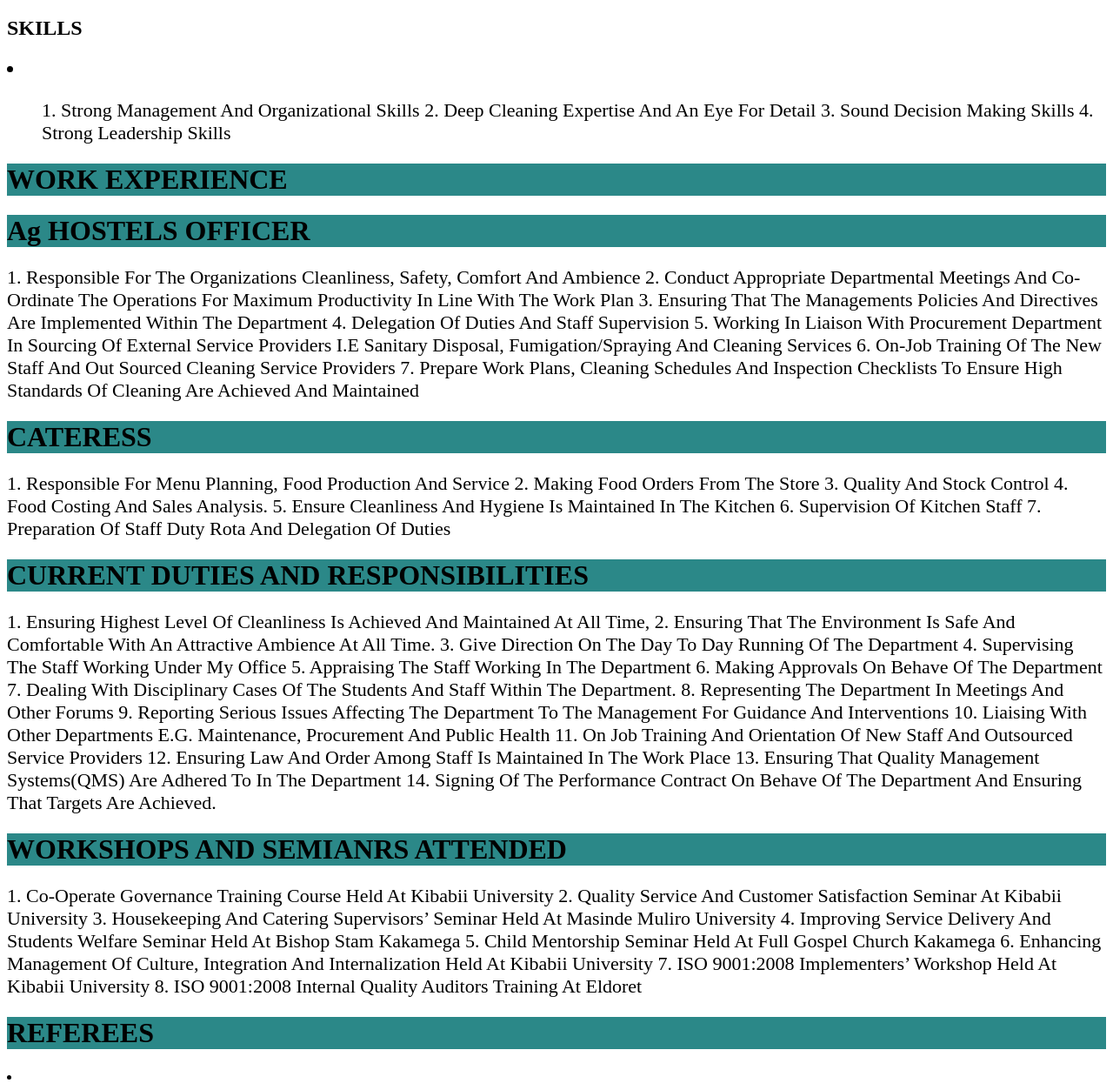
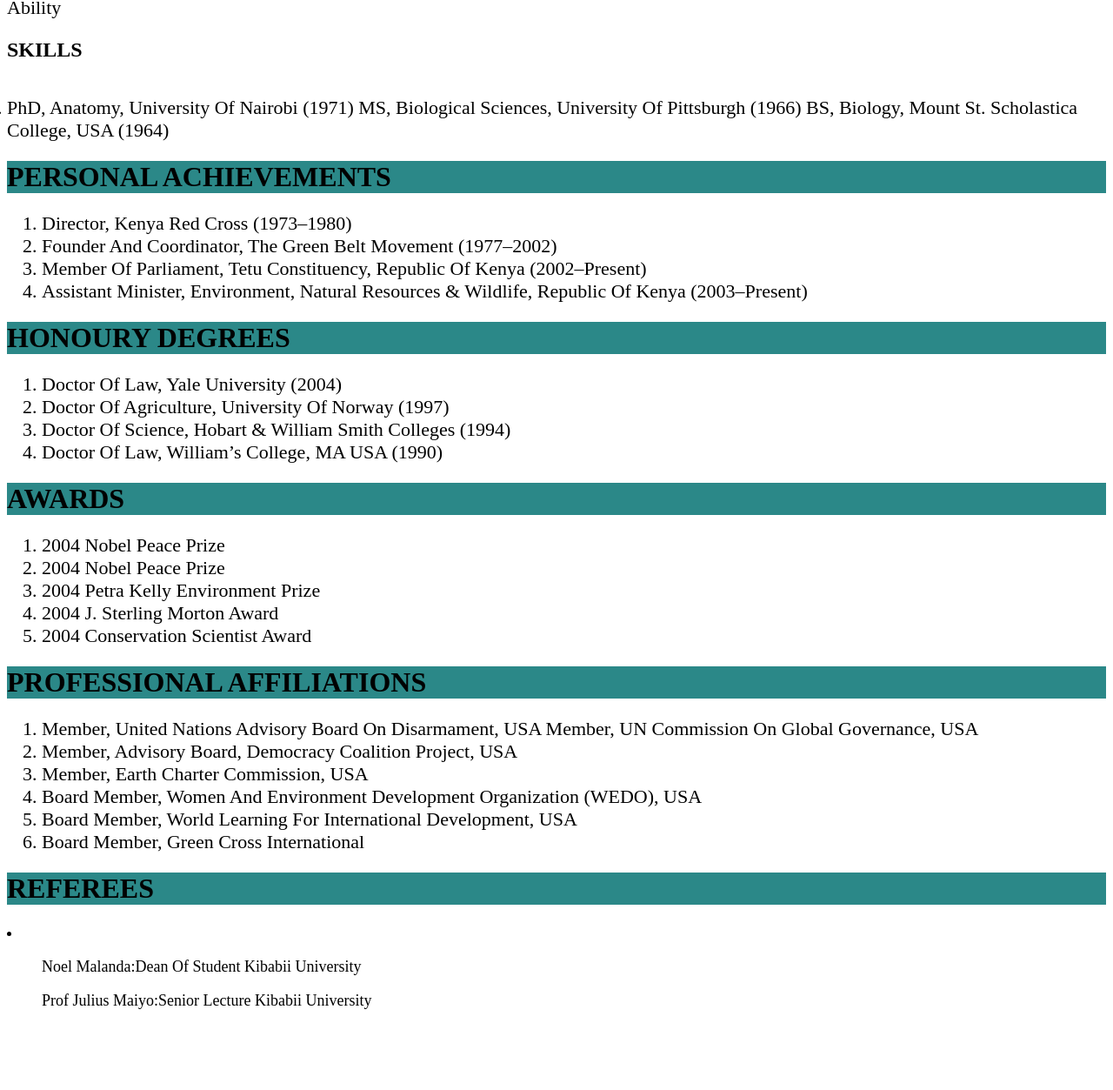
Before and after one commit to LEON15537/friendly-wangari-mathari, a plain HTML site: page index.html in a window 1280 px wide. Shown: the part 653-1906 px from the top of the page at 87% size. After the commit the page ends 1832 px from the top, so only its background shows below. Drawn offline with Linux system fonts and the light colour scheme.

Commit message:
Add files via upload

```diff
--- a/index.html
+++ b/index.html
@@ -12,86 +12,84 @@
 </head>
 <body>
 
-    <H1>PERSONAL DETAILS</H1>
+    <H1>PERSONAL </H1>
 <div>
-    NAME: Margaret Wangari Waithaka
-    POSTAL ADDRESS: P.O Box 1699-50200, Bungoma
-    EMAIL ADRESS: mwaithaka@kibu.ac.ke
-    MOBILE PHONE NO: 0718081411
-    DATE OF BIRTH: 18th June 1973
-    MARITAL STATUS: Married
-    NATIONALITY: Kenyan
-    LANGUAGES SPOKEN: Kiswahili, English, Kikuyu
+       <p>
+        <ol>
+            <li>Date of birth: April 1, 1940</li>
+            <li>Nationality: Kenyan</li>
+            <li>Family: Three children (Waweru, Wanjira and Muta)</li>
 
+        </ol>
+       </p>
 
-</div>v>
+</div>
 
 <H1> CAREER OBJECTIVES</H1>
 <p>To become a competent professional in the field of Hospitality Industry while rendering services enthusiastically to the best of my ability</p>
 
 <H2>SKILLS</H2>
-<li>
-    <ol>1. Strong Management and Organizational Skills
-        2. Deep cleaning expertise and an eye for detail
-        3. Sound Decision Making Skills
-        4. Strong Leadership Skills</ol>
-</li>
+<p>
+<ol style="display: inline;">
+    <li>PhD, Anatomy, University of Nairobi (1971)
+        MS, Biological Sciences, University of Pittsburgh (1966)
+        BS, Biology, Mount St. Scholastica College, USA (1964)</li>
 
-<h1>WORK EXPERIENCE</H1>
-<h1>Ag HOSTELS OFFICER</h1>
-<P>1. Responsible for the organizations Cleanliness, Safety, Comfort and Ambience
-    2. Conduct appropriate departmental meetings and co-ordinate the operations for maximum
-    productivity in line with the work plan
-    3. Ensuring that the managements policies and directives are implemented within the
-    department
-    4. Delegation of duties and staff supervision
-    5. Working in liaison with Procurement Department in sourcing of external service providers i.e
-    Sanitary Disposal, Fumigation/Spraying and Cleaning Services
-    6. On-Job Training of the new staff and out sourced cleaning service providers
-    7. Prepare Work Plans, Cleaning Schedules and Inspection Checklists to ensure high standards
-    of cleaning are achieved and maintained
-    </P>
+</ol>
+</p>
 
-    <h1>CATERESS</h1>
-    <P>1. Responsible for Menu Planning, Food Production and Service
-        2. Making food orders from the store
-        3. Quality and Stock Control
-        4. Food Costing and Sales Analysis.
-        5. Ensure cleanliness and hygiene is maintained in the kitchen
-        6. Supervision of Kitchen Staff
-        7. Preparation of staff duty Rota and delegation of duties
+
+<h1>PERSONAL ACHIEVEMENTS</h1>
+<p>
+    <ol>
+        <li>Director, Kenya Red Cross (1973–1980)</li>
+        <li>Founder and Coordinator, The Green Belt Movement (1977–2002)
+        </li>
+        <li>Member of Parliament, Tetu Constituency, Republic of Kenya (2002–Present)</li>
+        <li>
+            Assistant Minister, Environment, Natural Resources & Wildlife, Republic of Kenya (2003–Present)
+            </li>
+    </ol>
+</p>
+
+<H1>HONOURY DEGREES</H1>
+<p>
+    <ol>
+        <li>Doctor of Law, Yale University (2004)</li>
+        <li>Doctor of Agriculture, University of Norway (1997)</li>
+        <li>Doctor of Science, Hobart & William Smith Colleges (1994)</li>
+        <li>Doctor of Law, William’s college, MA USA (1990)</li>
+    </ol>
+</p>
+
+
+
+        <H1>AWARDS</H1>
+        <P>
+            <ol>
+                <li>2004 	Nobel Peace Prize</li>
+                <li>2004 	Nobel Peace Prize</li>
+                <li>2004 	Petra Kelly Environment Prize </li>
+                <li>2004 	J. Sterling Morton Award</li>
+                <li>2004 	Conservation Scientist Award</li>
+            </ol>
         </P>
 
-        <H1>CURRENT DUTIES AND RESPONSIBILITIES</H1>
-        <P>1. Ensuring highest level of cleanliness is achieved and maintained at all time,
-            2. Ensuring that the environment is safe and comfortable with an attractive ambience at all time.
-            3. Give direction on the day to day running of the department
-            4. Supervising the staff working under my office
-            5. Appraising the staff working in the department
-            6. Making approvals on behave of the department
-            7. Dealing with disciplinary cases of the students and staff within the department.
-            8. Representing the department in meetings and other forums
-            9. Reporting serious issues affecting the department to the management for guidance and
-            interventions
-            10. Liaising with other departments e.g. maintenance, procurement and public health
-            11. On job training and orientation of new staff and outsourced service providers
-            12. Ensuring law and order among staff is maintained in the work place
-            13. Ensuring that quality management systems(QMS) are adhered to in the department
-            14. Signing of the performance contract on behave of the department and ensuring that targets
-            are achieved.</P>
 
-            <H1>WORKSHOPS AND SEMIANRS ATTENDED</H1>
-            <P>1. Co-operate Governance Training course held at Kibabii University
 
-                2. Quality service and customer satisfaction seminar at Kibabii University
-                3. Housekeeping and Catering Supervisors’ seminar held at Masinde Muliro University
-                4. Improving Service Delivery and Students Welfare seminar held at Bishop Stam Kakamega
-                5. Child Mentorship seminar held at Full Gospel Church Kakamega
-                6. Enhancing Management of Culture, Integration And Internalization held at Kibabii
-                University
-                7. ISO 9001:2008 implementers’ workshop held at Kibabii University
-                8. ISO 9001:2008 Internal Quality Auditors Training At Eldoret
-                </P>
+
+            <H1>PROFESSIONAL AFFILIATIONS</H1>
+<P>
+    <ol>
+        <li>Member, United Nations Advisory Board on Disarmament, USA
+            Member, UN Commission on Global Governance, USA</li>
+        <li>Member, Advisory Board, Democracy Coalition Project, USA</li>
+        <li>Member, Earth Charter Commission, USA</li>
+        <li>Board Member, Women and Environment Development Organization (WEDO), USA</li>
+        <li>Board Member, World Learning for International Development, USA</li>
+        <li>Board Member, Green Cross International</li>
+    </ol>
+</P>
 
                 <div>
                     <H1>REFEREES</H1>
```
